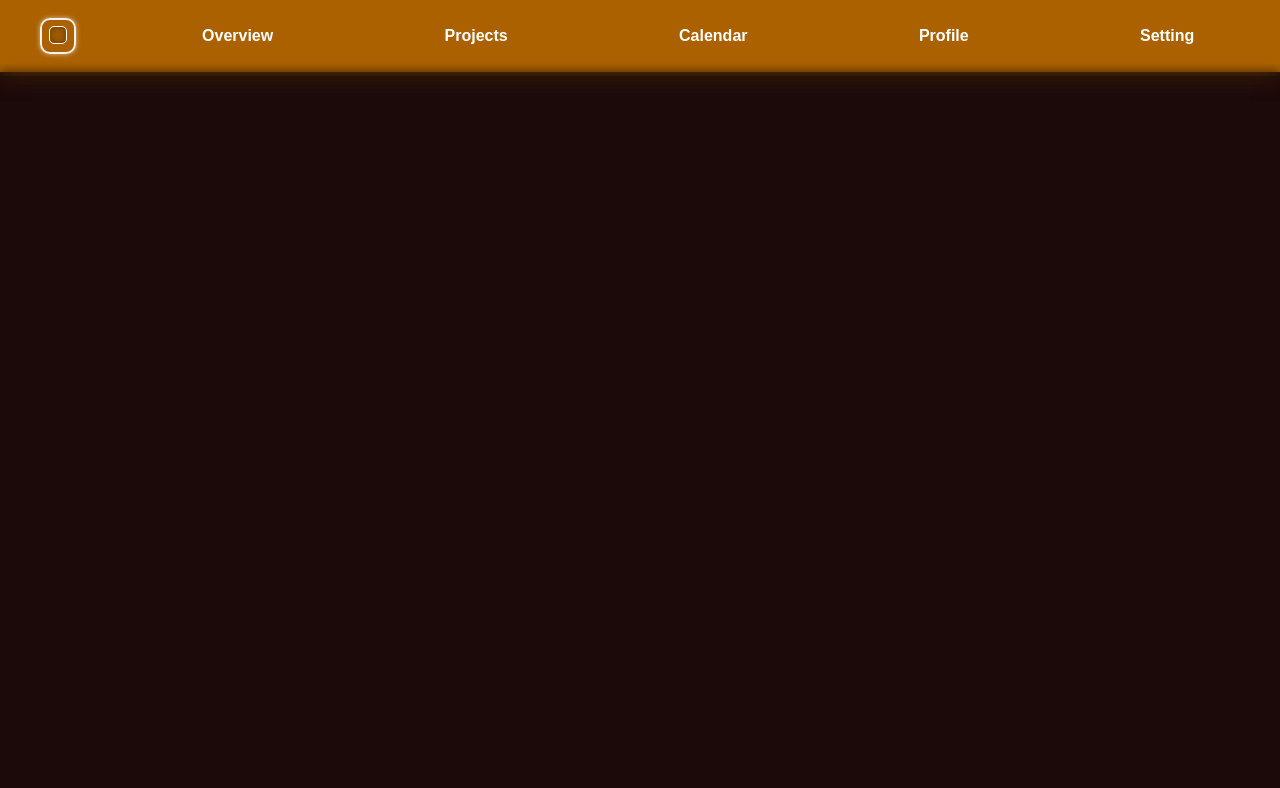
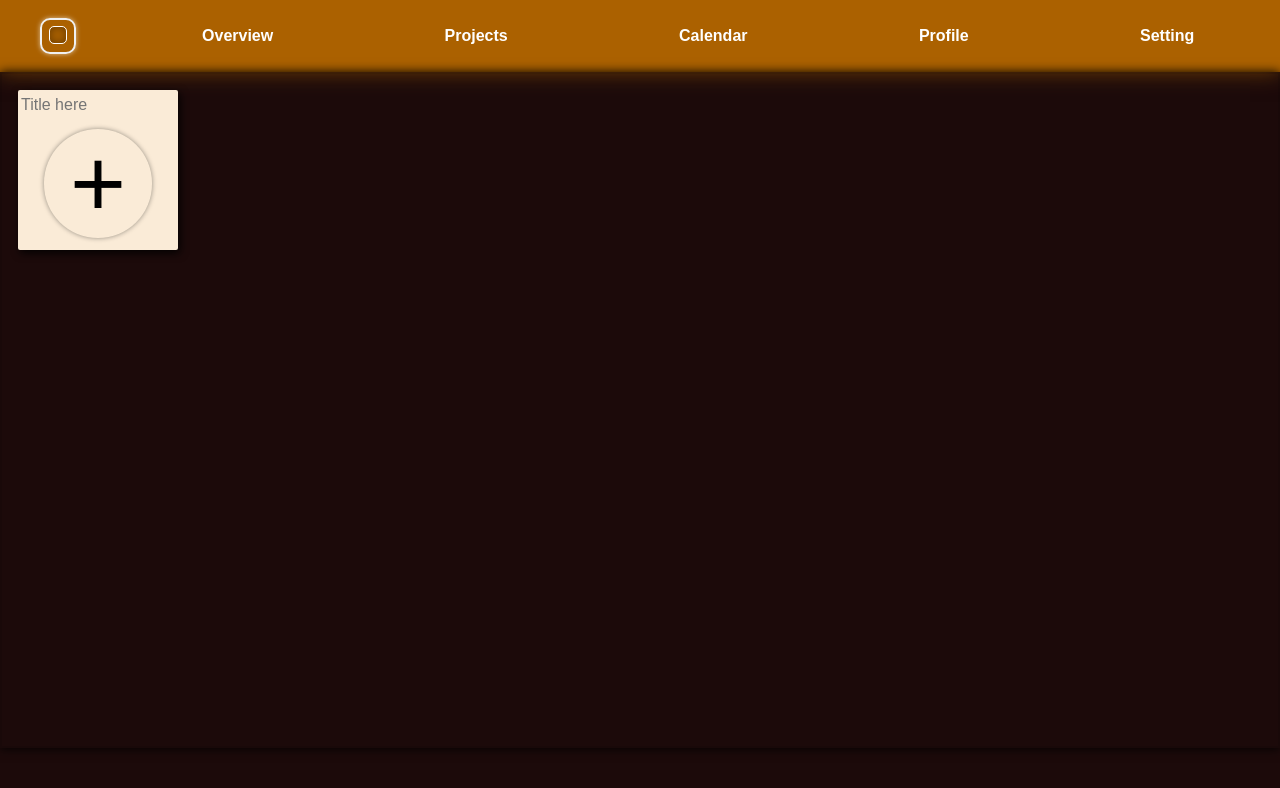
Before and after one commit to MikeElnathan/TOD-TodoList, a website built with webpack: page src/template.html in a window 1280 px wide. Built offline with nearby package versions, Linux system fonts and the light colour scheme.

Commit message:
Create a card for user to..give their task a title

```diff
--- a/src/ProjectPage.js
+++ b/src/ProjectPage.js
@@ -1,3 +1,26 @@
 import { CreateElement } from "./helper";
 
-const temp = new CreateElement("div", "ProjectWrapper", "", "");
+const temp = new CreateElement("div", "ProjectWrapper", "", "grid");
+const ProjectWrapper = temp.getElement();
+// ----------------------------------------------------------------------
+const temp2 = new CreateElement("div", "AddProjects", "", "grid");
+const AddProjects = temp2.getElement();
+
+const temp3 = new CreateElement("input", "", "cardsTitle", "");
+const cardTitle = temp3.getElement();
+cardTitle.setAttribute("type", "text");
+cardTitle.setAttribute("required", "");
+cardTitle.setAttribute("placeholder", "Title here");
+
+const temp4 = new CreateElement("button", "addButton", "", "");
+const addTask = temp4.getElement();
+addTask.innerText = "+";
+
+AddProjects.appendChild(cardTitle);
+AddProjects.appendChild(addTask);
+// ----Create Card-------------------------------------------------------
+
+// -----------------------------------------------------------------------
+ProjectWrapper.appendChild(AddProjects);
+
+export {ProjectWrapper};
--- a/src/index.js
+++ b/src/index.js
@@ -1,5 +1,6 @@
 import "./styles.css";
 import { wrapper } from "./OverviewBoard";
+import { ProjectWrapper } from "./ProjectPage";
 
 const content = document.getElementById("content");
 const link = document.getElementsByClassName("navLink");
@@ -37,6 +38,7 @@ function navigate(nav){
         case "Projects":
             console.log(nav);
             rmCurrentPage();
+            content.appendChild(ProjectWrapper);
             break;
         case "Calendar":
             console.log(nav);
--- a/src/styles.css
+++ b/src/styles.css
@@ -50,3 +50,46 @@ header{
     border: 2px solid rgba(0, 0, 0, 0.1);
     box-shadow: 0 0 10px rgba(0, 0, 0, 1);
 }
+#ProjectWrapper{
+    margin: 1rem;
+    grid-template-rows: 1fr 3fr;
+}
+#AddProjects{
+    height: 10rem;
+    width: 10rem;
+    background-color: antiquewhite;
+    border-radius: 2px;
+    display: grid;
+    grid-template-rows: 1fr 5fr;
+    box-shadow: 2px 3px 8px rgba(0, 0, 0, 0.9);
+}
+#AddProjects > p:first-child{
+    margin: 0;
+    font-size: 1rem;
+    padding-top: 0.4rem;
+    padding-left: 0.4rem;
+    font-weight: 600;
+}
+input.cardsTitle{
+    all: unset;
+    padding-left: 3px;
+    padding-top: 3px;
+    width: 8rem;
+}
+#addButton{
+    all: unset;
+    border-radius: 60%;
+    width: 6.8rem;
+    height: 6rem;
+    justify-self: center;
+    align-self: center;
+    font-size: 6rem;
+    color: rgba(0, 0, 0, 1);
+    text-align: center;
+    padding-bottom: 0.8rem;
+    box-shadow: 0 0 5px rgba(0, 0, 0, 0.4);
+}
+#addButton:active{
+    box-shadow: 0 0 2px rgba(0, 0, 0, 0.4);
+    color: rgba(0, 0, 0, 0.8);
+}
```
Also changed, not shown: src/template.html (+0 -1 lines).
